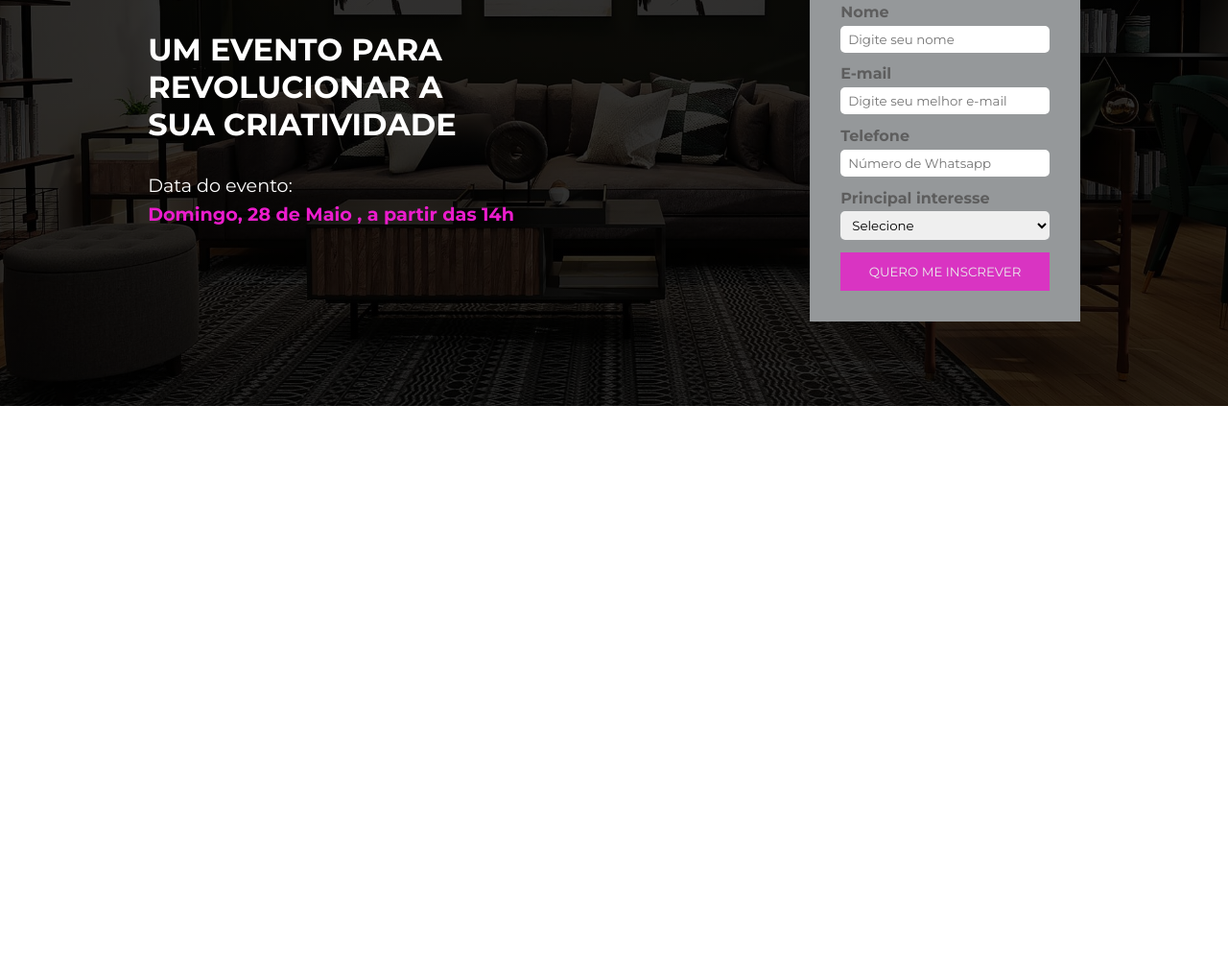
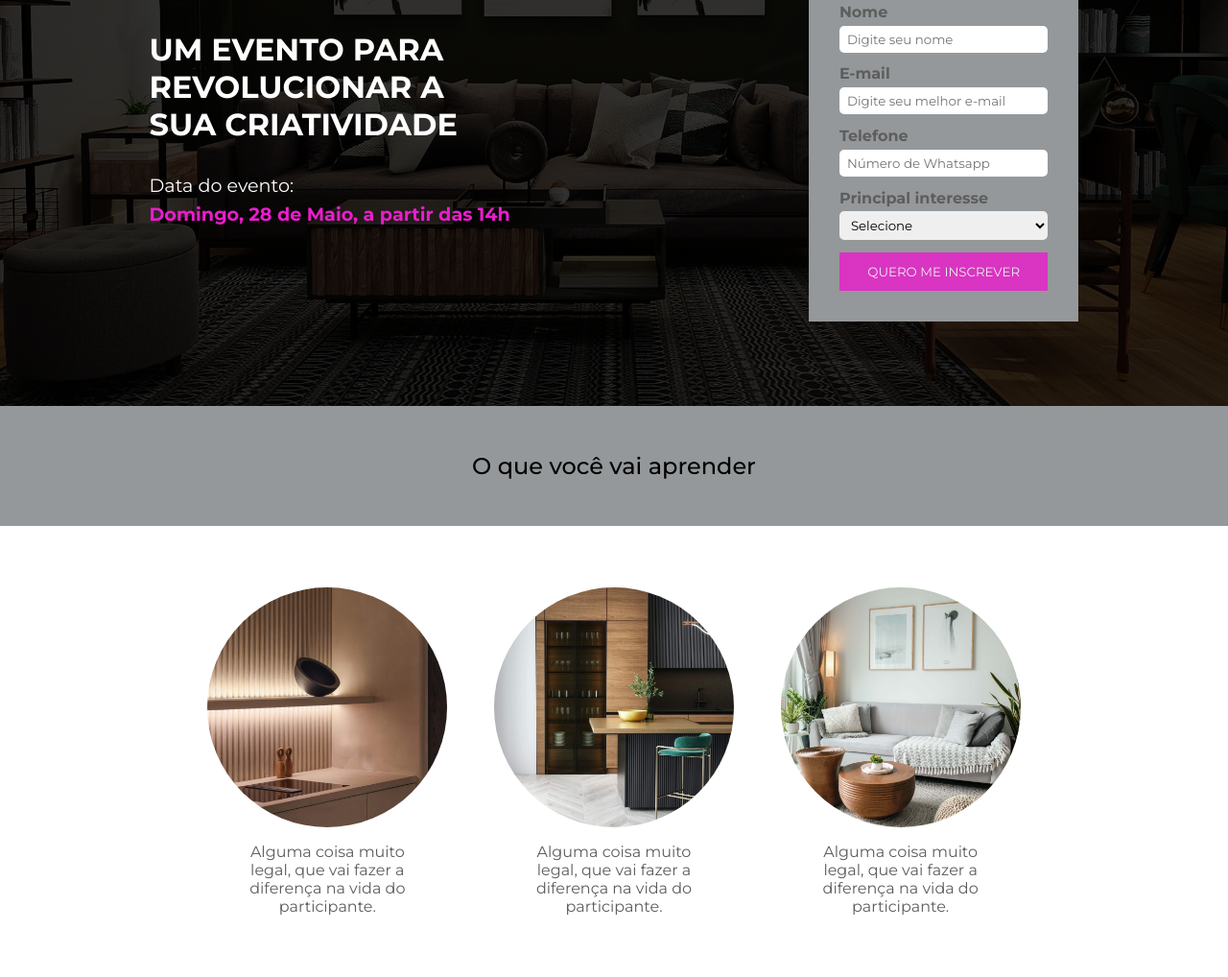
Before and after one commit to adrianoardev/InDecor, a plain HTML site: page index.html in a window 1280 px wide. Shown: the part 257-1275 px from the top of the page at 96% size. Before the commit the page ends 800 px from the top, so only its background shows below. Drawn offline with nearby package versions, Linux system fonts and the light colour scheme.

Commit message:
Segunda parte BENEFICIOS finalizada

```diff
--- a/css/style.css
+++ b/css/style.css
@@ -1,13 +1,13 @@
-/* VARIAVEIS */
+/*********** VARIAVEIS ***********/
 :root {
-  --primary:#Eb1CCC;
-  --secondary: #95989A;
-  --text-color: #FFF;
+  --primary: #eb1ccc;
+  --secondary: #95989a;
+  --text-color: #fff;
   --text-secondary: #000;
   --text-tertiary: #5d5d5d;
 }
 
-/* RESET */
+/*********** RESET ***********/
 * {
   font-family: "Montserrat";
   margin: 0;
@@ -15,9 +15,10 @@
   box-sizing: border-box;
 }
 
-/* EVENTOS DO FORMULÁRIO */
+/*********** EVENTOS DO FORMULÁRIO ***********/
 #event-description {
-  background: linear-gradient(rgba(0,0,0,.8), rgba(0,0,0,.8)), url(../img/hrz-5.jpg);
+  background: linear-gradient(rgba(0, 0, 0, 0.8), rgba(0, 0, 0, 0.8)),
+    url(../img/hrz-5.jpg);
   background-position: center; /* centralizar a foto */
   background-size: cover; /* aparecer o maximo possivel na area util */
   height: 85vh; /* Altura do Header*/
@@ -27,7 +28,8 @@
   color: var(--text-color);
 }
 
-#disclaimer h2, #disclaimer .event-date {
+#disclaimer h2,
+#disclaimer .event-date {
   color: var(--primary);
 }
 
@@ -46,7 +48,7 @@
 
 #disclaimer p {
   font-size: 1.2em;
-  margin-bottom: .3em;
+  margin-bottom: 0.3em;
 }
 
 #disclaimer .event-date {
@@ -73,11 +75,12 @@
 
 .form-group label {
   color: var(--text-tertiary);
-  margin-bottom: .3em;
+  margin-bottom: 0.3em;
   font-weight: bold;
 }
 
-.form-group input, .form-group select {
+.form-group input,
+.form-group select {
   padding: 6px 8px;
   border-radius: 5px;
   border: none;
@@ -92,9 +95,55 @@
   border: none;
   padding: 12px;
   cursor: pointer;
-  opacity: .8;
+  opacity: 0.8;
 }
 
 .btn:hover {
   opacity: 1;
 }
+
+/*********** SECÇÃO DE BENEFICIOS ***********/
+#key-benefits h2 {
+  background-color: var(--secondary);
+  text-align: center;
+  padding: 2em; /* Afastamento do texto e das bordas */
+  font-weight: 500;
+}
+
+.benefits {
+  display: flex;
+  justify-content: space-around;
+  padding: 4em;
+  width: 80%; /* largura para area útil */
+  margin: 0 auto; /* centralizar o conteudo, pois determinou uma largura */
+}
+
+.benefit {
+  text-align: center;
+  display: flex;
+  flex-direction: column;
+  align-items: center;
+  max-width: 20%; /* largura do espaço onde ficara o texto */
+  color: var(--text-tertiary);
+}
+
+.benefit .benefit-img {
+  width: 250px;
+  height: 250px;
+  border-radius: 50%;
+  background-size: cover;
+  background-position: center;
+  margin-bottom: 1em; /* afastar o texto da imagem */
+}
+
+#benefit-1 {
+  background-image: url(../img/sqr-1.jpg);
+}
+
+#benefit-2 {
+  background-image: url(../img/sqr-2.jpg);
+}
+
+#benefit-3 {
+  background-image: url(../img/sqr-3.jpg);
+}
--- a/index.html
+++ b/index.html
@@ -26,7 +26,7 @@
         Um evento para revolucionar a sua criatividade
       </p>
       <p>Data do evento:</p>
-      <p class="event-date">Domingo, 28 de Maio , a partir das 14h</p>
+      <p class="event-date">Domingo, 28 de Maio, a partir das 14h</p>
     </div>
 
     <!-- Ínicio do Formulário -->
@@ -61,10 +61,31 @@
         </div>
         <input type="submit" class="btn" value="Quero me inscrever">
       </form>
-      <!-- Fim do Formulário -->
-
     </div>
   </header>
+  <!-- Fim do Formulário -->
+
+  <!-- Seção Beneficios -->
+  <section id="key-benefits">
+    <h2> O que você vai aprender </h2>
+    <div class="benefits">
+      <div class="benefit">
+        <div id="benefit-1" class="benefit-img"></div>
+        <p>Alguma coisa muito legal, que vai fazer a diferença na vida do participante.</p>
+      </div>
+
+      <div class="benefit">
+        <div id="benefit-2" class="benefit-img"></div>
+        <p>Alguma coisa muito legal, que vai fazer a diferença na vida do participante.</p>
+      </div>
+
+      <div class="benefit">
+        <div id="benefit-3" class="benefit-img"></div>
+        <p>Alguma coisa muito legal, que vai fazer a diferença na vida do participante.</p>
+      </div>
+    </div>
+  </section>
+
 </body>
 
 </html>
```
